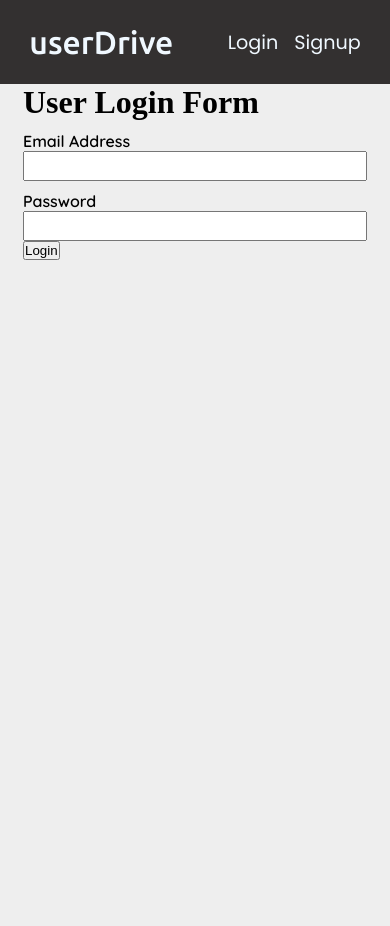
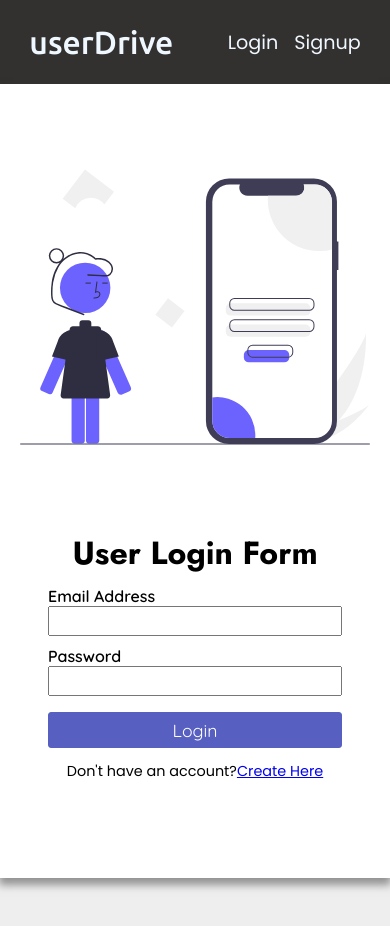
Before and after one commit to Vivekv634/user-drive, a React (Create React App) app in the folder client/: page /login in a window 390 px wide. Before the commit the page ends 844 px from the top, so only its background shows below. Built offline with nearby package versions, Linux system fonts and the light colour scheme.

Commit message:
login page complete

```diff
--- a/client/src/App.css
+++ b/client/src/App.css
@@ -259,13 +259,104 @@ body {
     .signup-content .left img {
         width: 350px;
     }
-    .signup-content .right form{
+
+    .signup-content .right form {
         width: 100%;
     }
-    .signup-content .right h1{
+
+    .signup-content .right h1 {
         text-align: center;
     }
 
+}
+
+/* login css */
+.login {
+    display: flex;
+    justify-content: center;
+    margin: 3rem 0;
+}
+
+.login-content {
+    display: flex;
+    justify-content: space-between;
+    background-color: #fff;
+    padding: 3rem;
+    box-shadow: 0 6px 8px 1px rgba(65, 65, 65, 0.529);
+    width: 80%;
+}
+
+.login-content .left {
+    width: 50%;
+    display: flex;
+    justify-content: center;
+    align-items: center;
+}
+
+.login-content .left img {
+    width: 400px;
+}
+
+.login-content .right h1 {
+    font-family: jost;
+}
+
+.login-content input[type=submit] {
+    font-family: quicksand;
+    color: white;
+    background-color: #5760c0;
+    outline: none;
+    border: 1px solid #5760c0;
+    padding: .4rem;
+    border-radius: 3px;
+    margin-top: 1rem;
+    font-size: 1.1rem;
+    width: 100%;
+}
+
+.login-content .signup-link {
+    display: flex;
+    justify-content: center;
+    margin-top: .8rem;
+    font-size: .9rem;
+    font-family: poppins;
+}
+
+@media screen and (max-width:1040px) {
+    .login-content {
+        width: 90%;
+    }
+
+    .login-content .left img {
+        width: 300px;
+    }
+}
+
+@media screen and (max-width:790px) {
+    .login-content {
+        width: 100%;
+        display: block;
+    }
+
+    .login {
+        margin-top: 0;
+    }
+
+    .login-content .left {
+        width: 100%;
+    }
+
+    .login-content .left img {
+        width: 350px;
+    }
+
+    .login-content .right form {
+        width: 100%;
+    }
+
+    .login-content .right h1 {
+        text-align: center;
+    }
 }
 
 /* about css */
--- a/client/src/pages/Login.jsx
+++ b/client/src/pages/Login.jsx
@@ -2,7 +2,8 @@ import React, { useState, useEffect } from 'react';
 import Input from '../components/Input';
 import axios from 'axios';
 import Cookies from 'js-cookie';
-import { useNavigate } from 'react-router-dom';
+import { useNavigate, Link } from 'react-router-dom';
+import LoginImage from '../images/login.svg';
 
 export default function Login() {
     const navigate = useNavigate();
@@ -30,15 +31,19 @@ export default function Login() {
     }
 
     return (
-        <div className="signup">
-            <form onSubmit={handleSubmit}>
-                <h1>User Login Form</h1>
-                <div id="inputs">
-                    <Input id='email' label='Email Address' type='email' value={email} handleValue={setEmail} required={true} />
-                    <Input id='password' label='Password' type='password' value={password} handleValue={setPassword} required={true} />
+        <div className="login">
+            <div className="login-content">
+                <div className="left"><img src={LoginImage} alt="" /></div>
+                <div className="right">
+                    <form onSubmit={handleSubmit} >
+                        <h1>User Login Form</h1>
+                        <Input id='email' label='Email Address' type='email' value={email} handleValue={setEmail} required={true} />
+                        <Input id='password' label='Password' type='password' value={password} handleValue={setPassword} required={true} />
+                        <input type="submit" value="Login" />
+                        <div className="signup-link">Don't have an account?<Link to='/signup'>Create Here</Link></div>
+                    </form>
                 </div>
-                <input type="submit" value="Login" />
-            </form>
+            </div>
         </div>
     )
 }
```
Also changed, not shown: client/src/images/login.svg.
